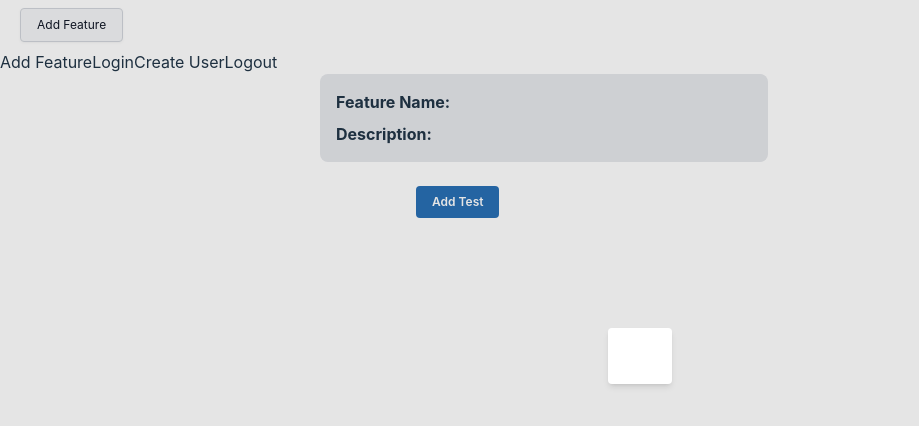
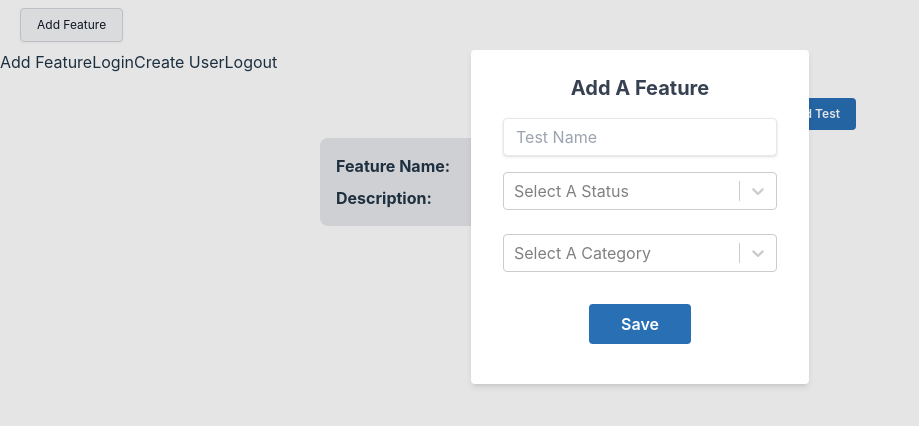
Before and after one commit to ConquestIO/Conquest, a React app: page /dashboard in a window 1280 px wide. Both pictures are taken after a click on the button "Add Test". Shown: the top 426 px of the page, without its empty margins (0-919 px from the left). Built offline with nearby package versions, Linux system fonts and the light colour scheme.

Commit message:
test button w/modal pretty completed

```diff
--- a/src/pages/Dashboard/DashboardContainer.jsx
+++ b/src/pages/Dashboard/DashboardContainer.jsx
@@ -21,8 +21,8 @@ export default function DashboardContainer(){
     return (
         <div>
             <SideBarContainer />
+            <TestButton />
             <FeatureDisplay />
-            <TestButton />
             <TestDisplay />
         </div>
     );
--- a/src/pages/Dashboard/TestButton.jsx
+++ b/src/pages/Dashboard/TestButton.jsx
@@ -1,6 +1,7 @@
 import React from "react";
 import Button from '../../components/Button';
 import Modal from '../../components/Modal';
+import TestForm from "./TestForm";
 import { useAppDispatch, useAppSelector } from '../../store/hooks';
 import { setTestModal } from '../../store/appSlice';
 
@@ -17,20 +18,20 @@ const TestButton = () => {
       };
 
       return (
-        <div className="max-w-md mx-auto ml-auto mt-4">
+        <div className='max-w-md mx-auto ml-auto mt-4 flex justify-end'>
           <Button
-            className="ml-auto"
+            className='ml-auto'
             onClick={handleButtonClick}
-            variant="secondary" // Example additional prop for Button
+            variant='secondary'
           >
             Add Test
           </Button>
           <Modal
             open={openTestModal}
             onClose={handleCloseModal}
-            size="small" // Example additional prop for Modal
+
           >
-            {/* Your modal content goes here */}
+            <TestForm />
           </Modal>
         </div>
       );
--- /dev/null
+++ b/src/pages/Dashboard/TestForm.jsx
@@ -0,0 +1,93 @@
+import React, { useState } from 'react';
+import Button from '../../components/Button'
+import { useAppDispatch, useAppSelector } from '../../store/hooks';
+import { setFeatures, setFeatureModal } from '../../store/appSlice';
+import Select from 'react-select'
+
+
+    const TestForm = () => {
+
+        const dispatch = useAppDispatch();
+        const [testName, setTestName] = useState('none')
+        const [status, setStatus] = useState('none');
+        const [category, setCategory] = useState('none');
+
+        const tests = [
+          { value:'unitTest', label: "Unit Test" },
+          { value:'integrationTest', label: "Integration Test" },
+          { value:'functionalTest', label: "Functional Test" },
+          { value:'e2eTest', label: "E2E Test" },
+        ]
+
+        const statuses = [
+          { value:'notStarted', label: "Not Started" },
+          { value:'inProgress', label: "In Progress" },
+          { value:'completed', label: "Completed" },
+        ]
+
+        const handleSubmit = async (e) => {
+          console.log(feature)
+          e.preventDefault();
+          try {
+            dispatch(setFeatureModal(closed))
+            const res = await fetch('/test', {
+              method: 'POST',
+              headers: {
+                'Content-Type': 'Application/JSON',
+              },
+              body: JSON.stringify({
+                testName,
+                status,
+                category
+              }),
+            });
+            if (res.status === 204) {
+              await res.json()
+              //need to update redux state to store new feature list when done
+              .then((res) => dispatch(setFeatures(res)))
+
+            } else {
+              alert('Failed to add new feature');
+            }
+          } catch (err) {
+            console.log('Log in: ERROR: ', err);
+          }
+        };
+
+        return (
+          <>
+            <p className='mb-4 block text-center text-xl font-bold text-gray-700'>
+              Add A Feature
+            </p>
+            <form onSubmit={handleSubmit}>
+              <div className='mb-4'>
+                <label
+                  className='mb-2 block text-sm font-bold text-gray-700'
+                >
+                </label>
+                <input
+                  className='focus:shadow-outline w-full appearance-none rounded border bg-white px-3 py-2 leading-tight text-gray-700 shadow focus:outline-none'
+                  type='text'
+                  placeholder='Test Name'
+                  required
+                  onChange={(e) => setTestName(e.target.value)}
+                  spellCheck='false'
+                />
+              </div>
+              <div className='mb-6 bg-blue'>
+                <Select options={statuses} onChange={e => setStatus(e.value)} placeholder='Select A Status' />
+              </div>
+              <div className='mb-6'>
+                <Select options={tests} onChange={e => setCategory(e.value)} placeholder='Select A Category' />
+              </div>
+              <div className='flex items-center justify-center'>
+                <Button type='submit' variant='secondary' size='lg'>
+                  Save
+                </Button>
+              </div>
+            </form>
+          </>
+        );
+      };
+
+export default TestForm
```
